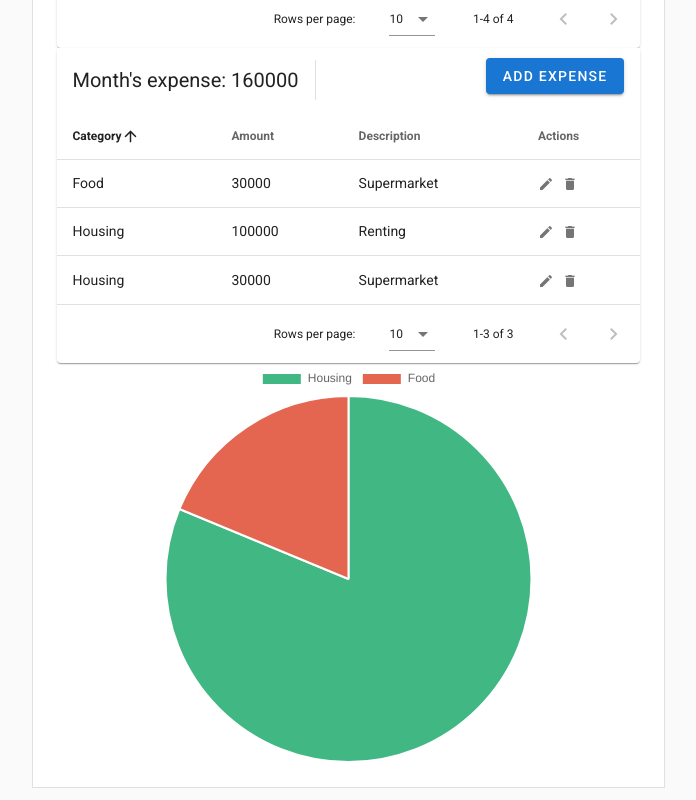
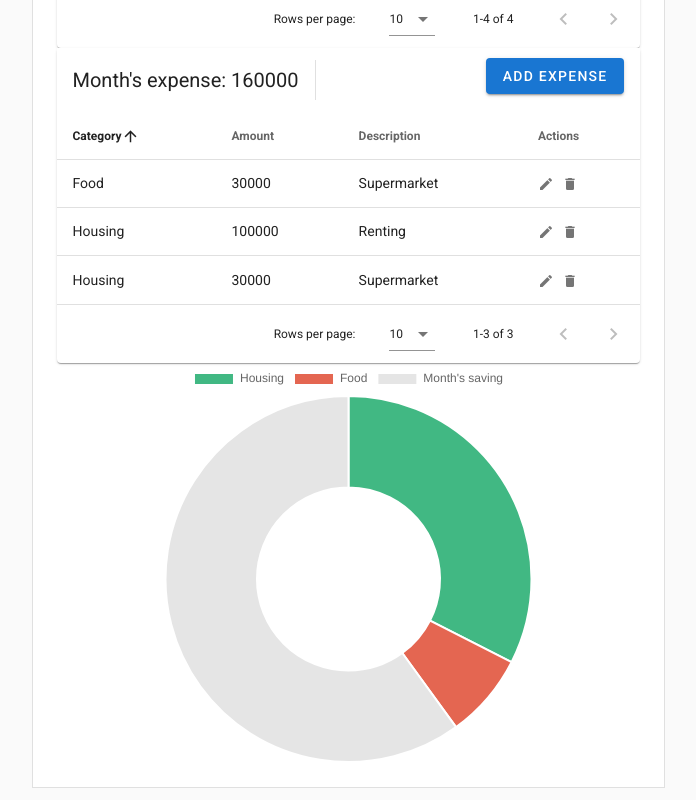
Before and after one commit to raymondl5490/personal-finance-app, a Vue app in the folder client/: page /#/ in a window 1280 px wide. Shown: the part 476-1276 px from the top of the page, without its empty margins (292-988 px from the left). Built offline with nearby package versions, Linux system fonts and the light colour scheme.

Commit message:
Changed to Doughnut

```diff
--- a/client/src/components/BudgetPercentageChart.vue
+++ b/client/src/components/BudgetPercentageChart.vue
@@ -1,9 +1,9 @@
 <template>
-  <PieChart :chart-data="generateChartData" :options="chartOptions"></PieChart>
+  <DoughnutChart :chart-data="generateChartData" :options="chartOptions"></DoughnutChart>
 </template>
 
 <script>
-import PieChart from './PieChart.js';
+import DoughnutChart from './DoughnutChart.js';
 
 export default {
   name: 'BudgetPercentageChart',
@@ -16,7 +16,7 @@ export default {
   },
 
   components: {
-    PieChart
+    DoughnutChart
   },
 
   data: () => ({
@@ -51,6 +51,9 @@ export default {
         data.push(this.calculateBudgetPercentageByCategoryExpense(sumIncomeTotal, label));
       });
 
+      labels.push(`Month's saving`);
+      data.push(100 - data.reduce((accumulator, currentValue) => accumulator + currentValue, 0));
+
       return {
         labels: labels,
         datasets: [
--- a/client/src/components/PieChart.js
+++ b/client/src/components/DoughnutChart.js
@@ -1,10 +1,10 @@
-import { Pie, mixins } from 'vue-chartjs';
+import { Doughnut, mixins } from 'vue-chartjs';
 const { reactiveProp } = mixins;
 
 export default {
-  name: 'PieChart',
+  name: 'DoughnutChart',
 
-  extends: Pie,
+  extends: Doughnut,
 
   mixins: [reactiveProp],
 
```
